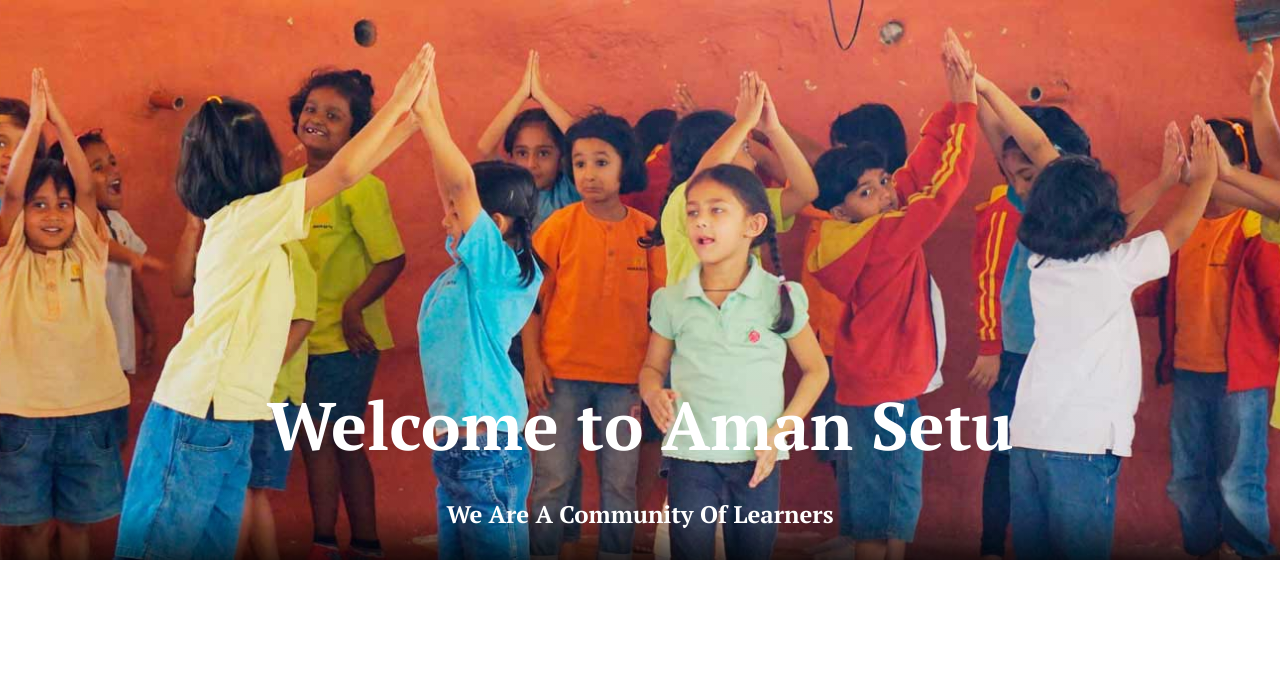
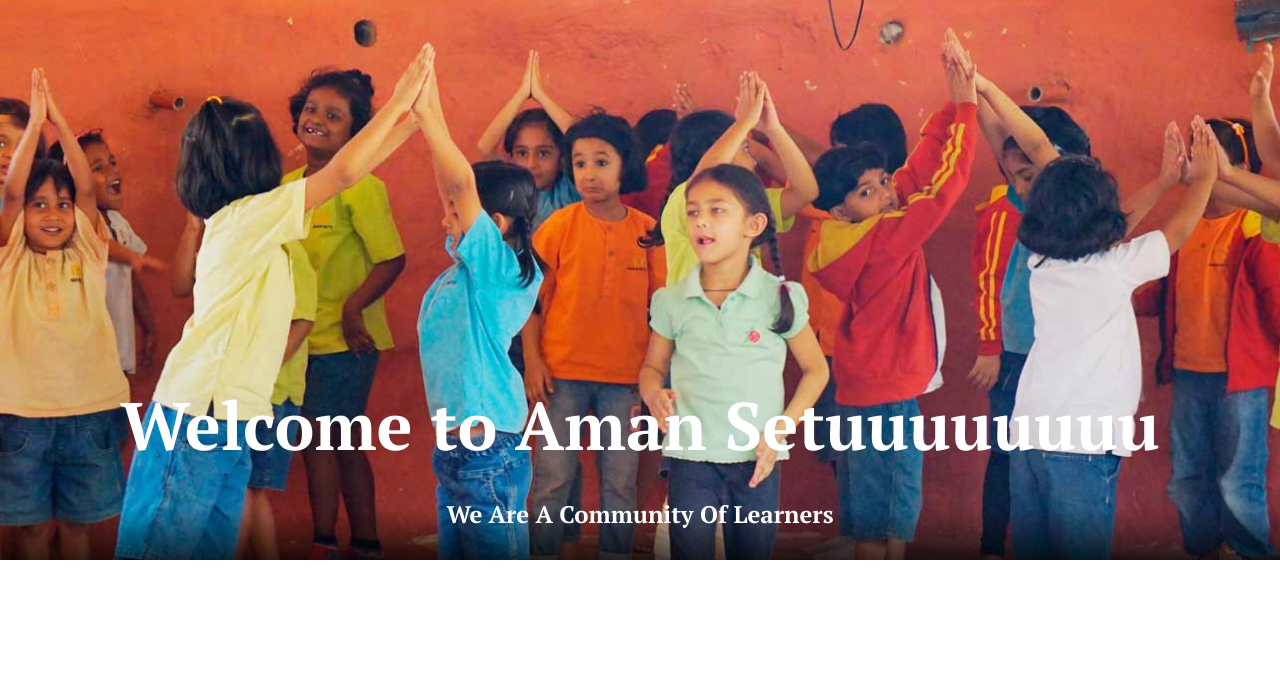
Before and after one commit to Yash-Jawale/aman-setu-v2, a website: page index.html in a window 1280 px wide. Shown: the top 698 px of the page. Drawn offline with Linux system fonts and the light colour scheme.

Commit message:
Test Branch commit

```diff
--- a/index.html
+++ b/index.html
@@ -10,7 +10,7 @@
 	</head>
 	<body>
 		<div class="hero">
-			<h1>Welcome to Aman Setu</h1>
+			<h1>Welcome to Aman Setuuuuuuuu</h1>
 			<h2>We Are A Community Of Learners</h2>
 		</div>
 		<div class="main-row">
```
